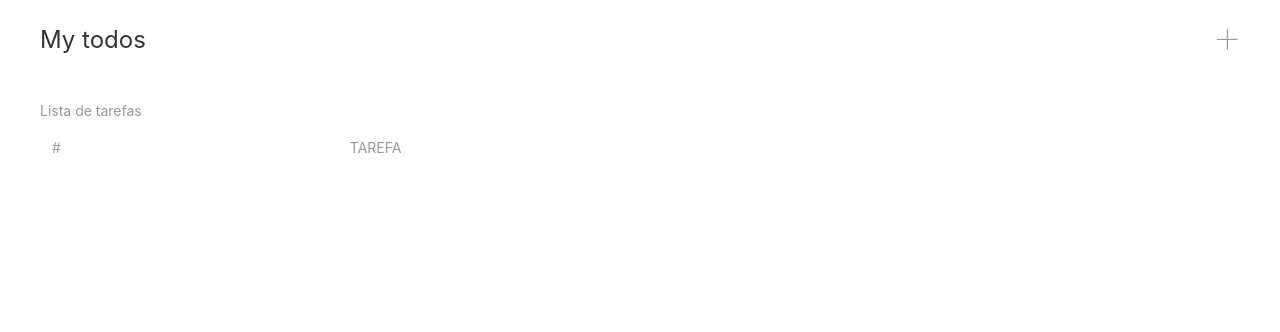
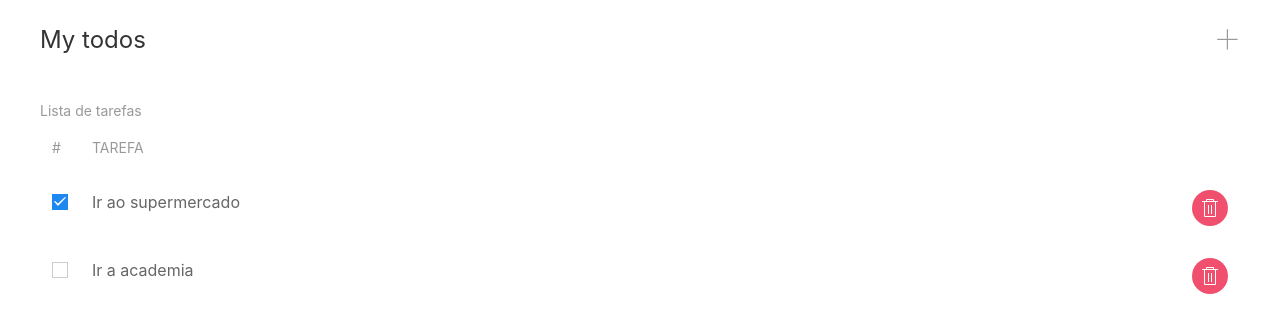
Before and after one commit to danielmartins04/todo-react, a React (Create React App) app: page / in a window 1280 px wide. Shown: the top 332 px of the page. Built offline with nearby package versions, Linux system fonts and the light colour scheme.

Commit message:
utilizando Context

```diff
--- a/src/components/App.tsx
+++ b/src/components/App.tsx
@@ -1,13 +1,16 @@
 import React from 'react';
+import TodoContext from '../contexts/TodoContext';
 import Navbar from './Navbar';
 import TodoList from './TodoList';
 
 const App = () => {
     return (
-        <div className="uk-container">
-            <Navbar></Navbar>
-            <TodoList></TodoList>
-        </div>
+        <TodoContext>
+            <div className="uk-container">
+                <Navbar></Navbar>
+                <TodoList></TodoList>
+            </div>
+        </TodoContext>
     );
 }
 
--- a/src/components/TodoList.tsx
+++ b/src/components/TodoList.tsx
@@ -1,11 +1,10 @@
-import React from 'react';
-import { Todo } from '../models/Todo';
+import React, { useContext } from 'react';
+import { TodoContext } from '../contexts/TodoContext';
+import { TodoContextType } from '../contexts/TodoContextType';
 import TodoListItem from './TodoListItem';
 
 const TodoList = () => {
-    const todos: Todo[] = [
-
-    ];
+    const { todos } = useContext<TodoContextType>(TodoContext);
 
     return (
         <table className="uk-table">
--- a/src/components/TodoListItem.tsx
+++ b/src/components/TodoListItem.tsx
@@ -1,4 +1,6 @@
-import React from 'react';
+import React, { useContext } from 'react';
+import { TodoContext } from '../contexts/TodoContext';
+import { TodoContextType } from '../contexts/TodoContextType';
 import { Todo } from '../models/Todo';
 
 interface TodoListItemProps {
@@ -6,13 +8,14 @@
 }
 
 const TodoListItem = (props: TodoListItemProps) => {
+    const { removeTodo, toggle } = useContext<TodoContextType>(TodoContext);
 
     const onRemove = (todo: Todo) => {
-        console.log("Ola mudo");
+        removeTodo(todo);
     }
 
     const handleChange = () => {
-
+        toggle(props.todo);
     }
 
     return (
```
